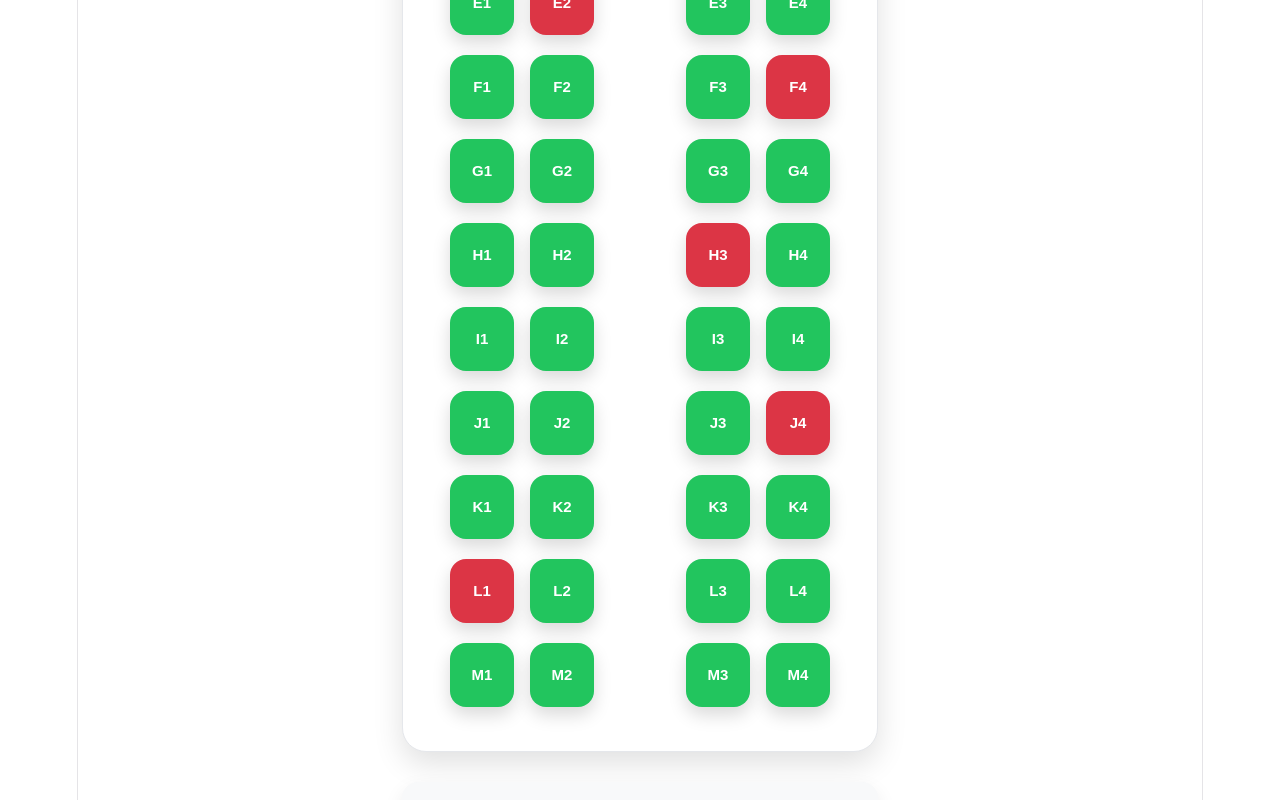
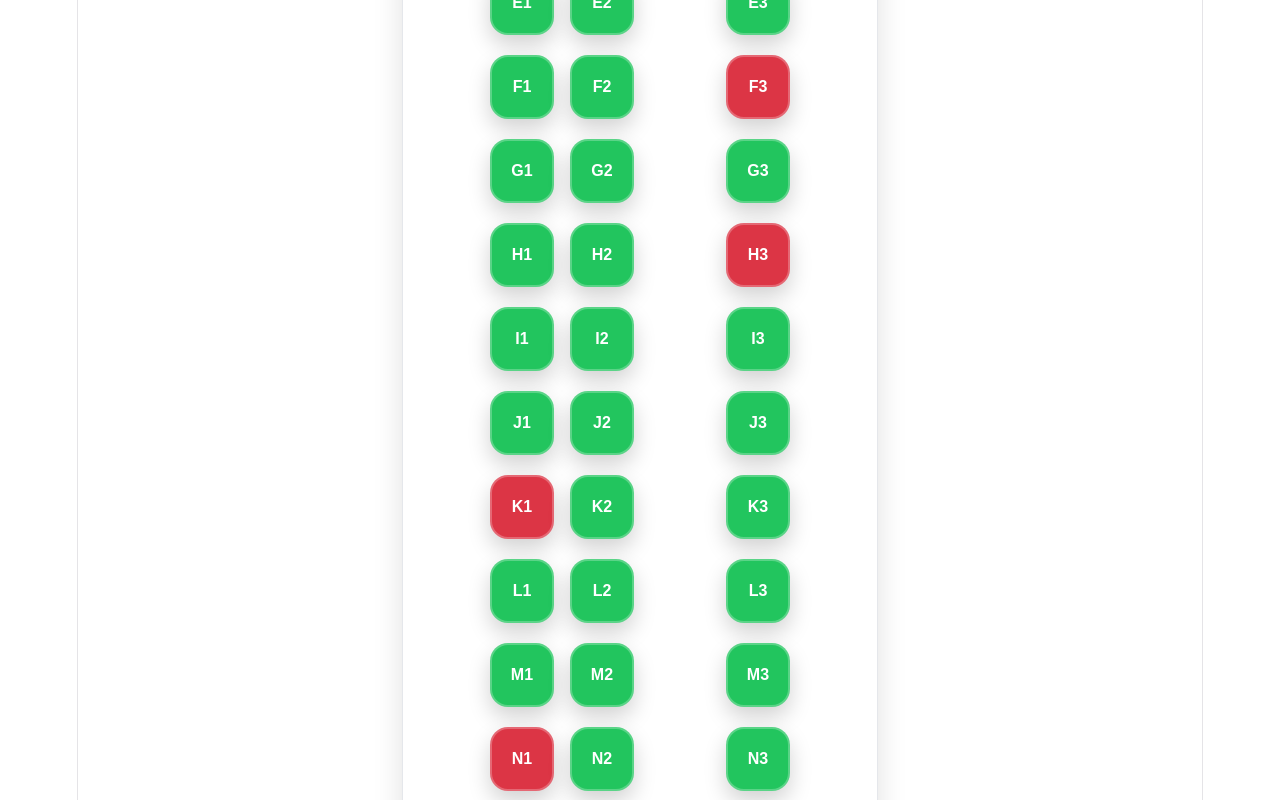
Before and after one commit to kktrajput92-ops/rular-bus-backend, a React (Vite) app in the folder frontend/rular bus/: page /seats in a window 1280 px wide. Shown: the part 720-1520 px from the top of the page. Built offline with nearby package versions, Linux system fonts and the light colour scheme.

Commit message:
feat: add dynamic 2x1 layout support

```diff
--- a/frontend/rular bus/src/components/seats/SeatButton.jsx
+++ b/frontend/rular bus/src/components/seats/SeatButton.jsx
@@ -13,8 +13,8 @@ export default function SeatButton({
       style={{
         width: 64,
         height: 64,
-        border: "none",
-        borderRadius: 16,
+        border: "2px solid rgba(255,255,255,0.25)",
+        borderRadius: 18,
         background: isBooked
           ? "#dc3545"
           : isSelected
@@ -22,10 +22,13 @@ export default function SeatButton({
           : "#22c55e",
         color: "#fff",
         fontWeight: "bold",
-        fontSize: "15px",
+        fontSize: "16px",
         cursor: isBooked ? "not-allowed" : "pointer",
-        boxShadow: "0 8px 18px rgba(0,0,0,.15)",
-        transition: "all .2s ease",
+        boxShadow: isSelected
+  ? "0 0 18px rgba(13,110,253,.55)"
+  : "0 10px 22px rgba(0,0,0,.18)",
+        transition: "all .25s ease",
+transform: isSelected ? "scale(1.06)" : "scale(1)",
       }}
     >
       {seat.label}
--- a/frontend/rular bus/src/layout-engine/generateLayout.js
+++ b/frontend/rular bus/src/layout-engine/generateLayout.js
@@ -1,11 +1,14 @@
 import layout2x2 from "./layouts/layout2x2";
-
+import layout2x1 from "./layouts/layout2x1";
 export function generateLayout(totalSeats, layoutType) {
   switch (layoutType) {
-    case "2x2":
-      return layout2x2(totalSeats);
+   case "2x2":
+  return layout2x2(totalSeats);
 
-    default:
-      return [];
+case "2x1":
+  return layout2x1(totalSeats);
+
+default:
+  return layout2x2(totalSeats);
   }
 }
--- /dev/null
+++ b/frontend/rular bus/src/layout-engine/layouts/layout2x1.js
@@ -0,0 +1,59 @@
+export default function layout2x1(totalSeats) {
+  const rows = [];
+
+  let seatNumber = 1;
+  let rowIndex = 0;
+
+  while (seatNumber <= totalSeats) {
+    const rowLetter = String.fromCharCode(65 + rowIndex);
+
+    const row = [];
+
+    // Left Window
+    if (seatNumber <= totalSeats) {
+      row.push({
+        id: seatNumber,
+        label: `${rowLetter}1`,
+        side: "left",
+        position: "window",
+        status: "available",
+        type: "normal",
+      });
+      seatNumber++;
+    }
+
+    // Left Aisle
+    if (seatNumber <= totalSeats) {
+      row.push({
+        id: seatNumber,
+        label: `${rowLetter}2`,
+        side: "left",
+        position: "aisle",
+        status: "available",
+        type: "normal",
+      });
+      seatNumber++;
+    }
+
+    // Walkway
+    row.push(null);
+
+    // Right Window (Single Seat)
+    if (seatNumber <= totalSeats) {
+      row.push({
+        id: seatNumber,
+        label: `${rowLetter}3`,
+        side: "right",
+        position: "window",
+        status: "available",
+        type: "normal",
+      });
+      seatNumber++;
+    }
+
+    rows.push(row);
+    rowIndex++;
+  }
+
+  return rows;
+}
--- a/frontend/rular bus/src/pages/Seats.jsx
+++ b/frontend/rular bus/src/pages/Seats.jsx
@@ -168,7 +168,7 @@ function Seats() {
 
 <SeatRenderer
   totalSeats={52}
-  layoutType="2x2"
+  layoutType="2x1"
   bookedSeats={bookedSeats}
   selectedSeats={selectedSeats}
   onSeatClick={toggleSeat}
```
